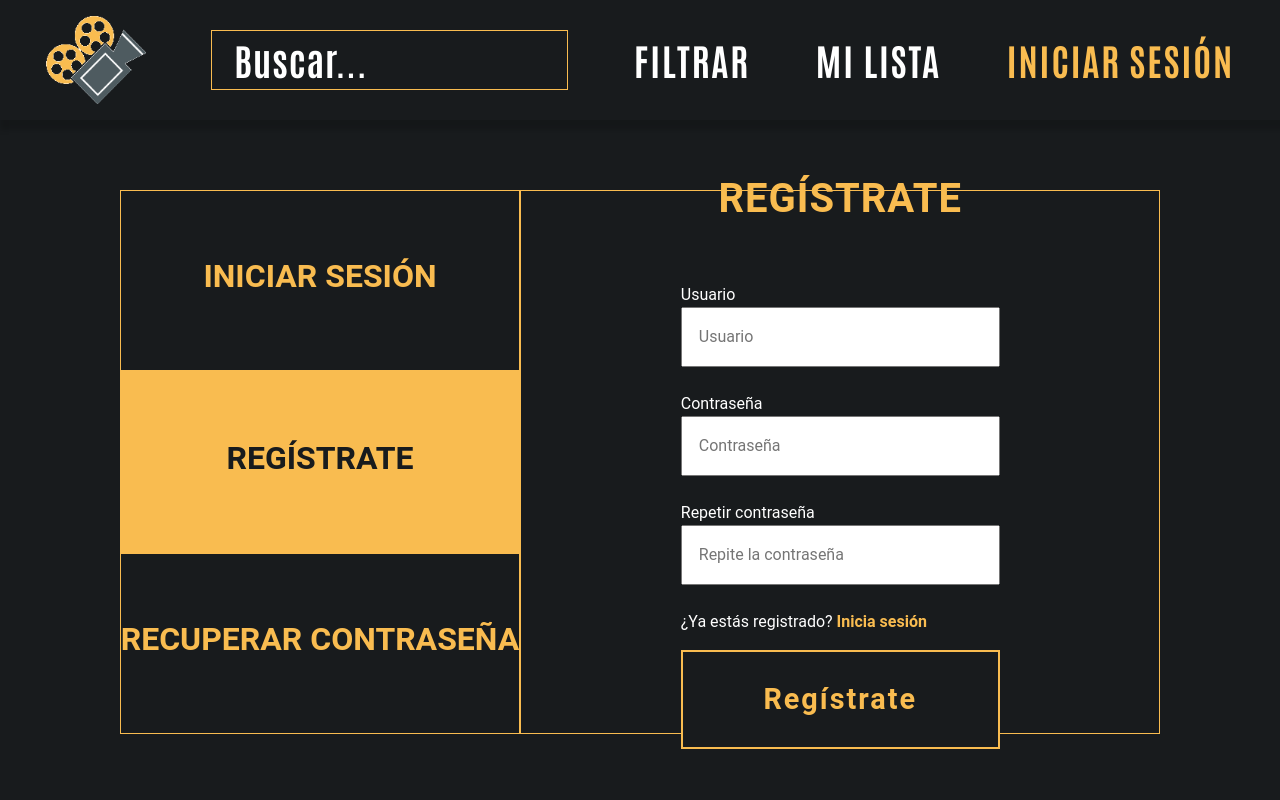
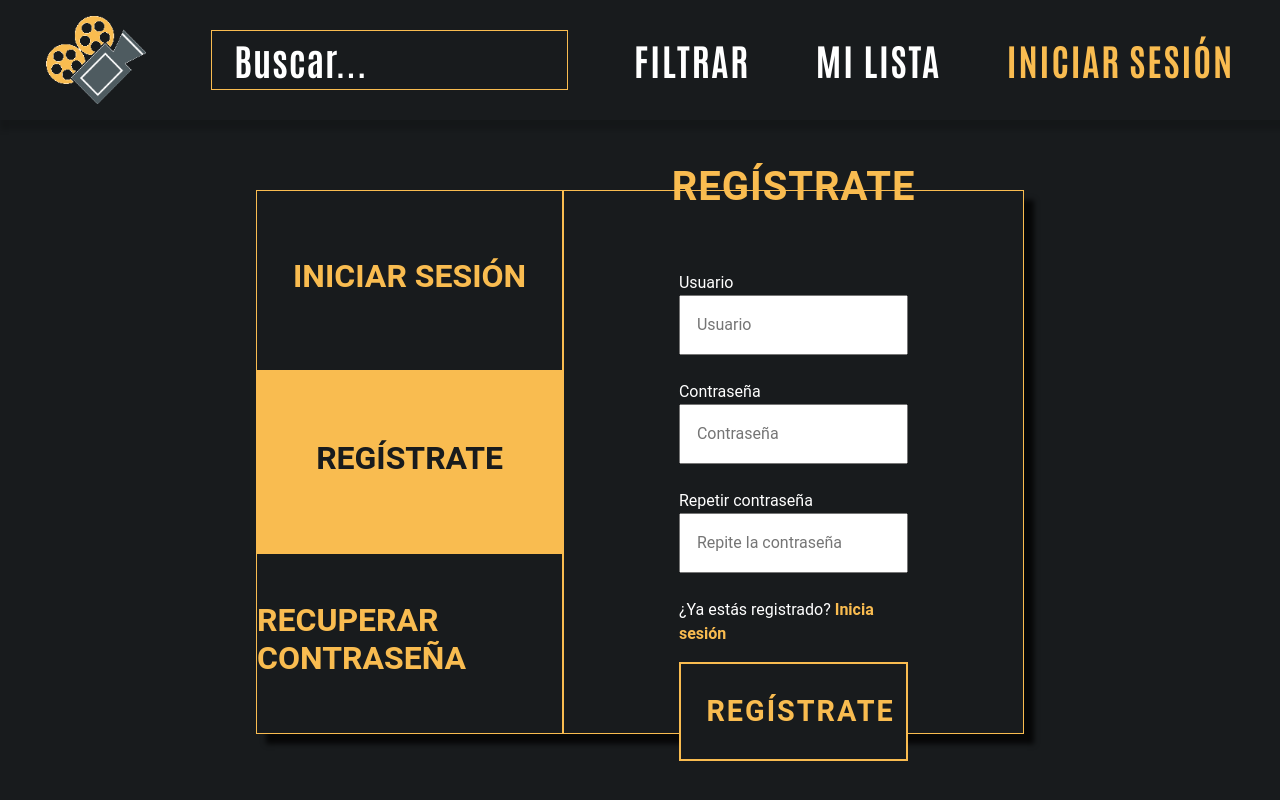
Before and after one commit to digl7/proyecto-final, a React (Create React App) app in the folder front/: page /login in a window 1280 px wide. Both pictures are taken after a click on the element "REGÍSTRATE". Built offline with nearby package versions, Linux system fonts and the light colour scheme.

Commit message:
no message

```diff
--- a/front/src/Login/login.css
+++ b/front/src/Login/login.css
@@ -13,8 +13,12 @@
     margin-top: 70px;
     justify-content: center;
     height: 80%;
-    width: 100%;
+    width: 60%;
     display: flex;
+    box-shadow: 10px 10px 5px 0px rgb(0 0 0 / 75%);
+}
+.login-block .options{
+    width: 40%;
 }
 
 .options h2{
@@ -73,7 +77,7 @@
 .info{
     border: 1px solid var(--yellow-main);
     align-items: center;
-    width: 50%;
+    width: 60%;
 }
 .info h1{
     color: var(--yellow-main);
--- a/front/src/Recover/Recover.jsx
+++ b/front/src/Recover/Recover.jsx
@@ -34,7 +34,7 @@ const Recover = (props) => {
                     />
                     <p>¿No la habías olvidado? <span onClick={props.handleIsLogin} className="yellow"> Inicia sesión </span></p>
                     {error ? <span className="text-danger">{error}</span> : null}
-                    <button>Enviar</button>
+                    <button>ENVIAR</button>
                 </div>
 
             </form>
--- a/front/src/Register/RegisterForm.jsx
+++ b/front/src/Register/RegisterForm.jsx
@@ -58,7 +58,7 @@ const LoginForm = (props) => {
                     />
                     <p>¿Ya estás registrado? <span onClick={props.handleIsLogin} className="yellow"> Inicia sesión </span></p>
                     {error ? <span className="text-danger">{error}</span> : null}
-                    <button>Regístrate</button>
+                    <button>REGÍSTRATE</button>
                 </div>
             </form>
         </Fragment>
```
